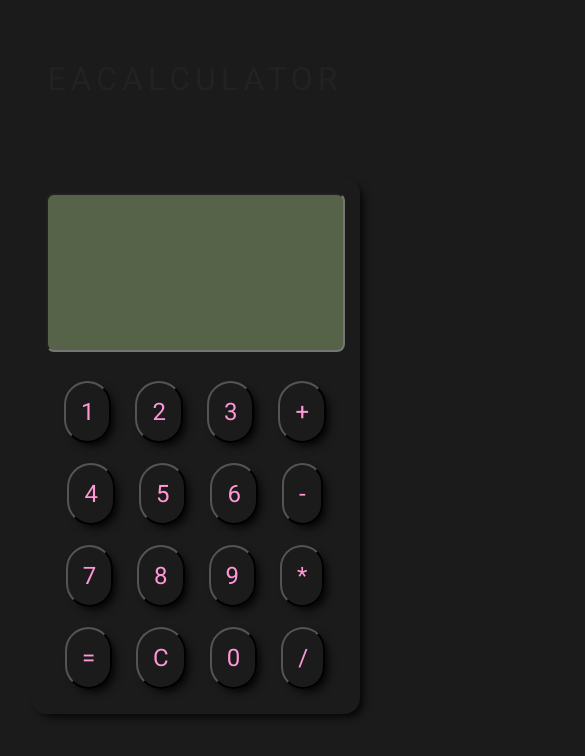
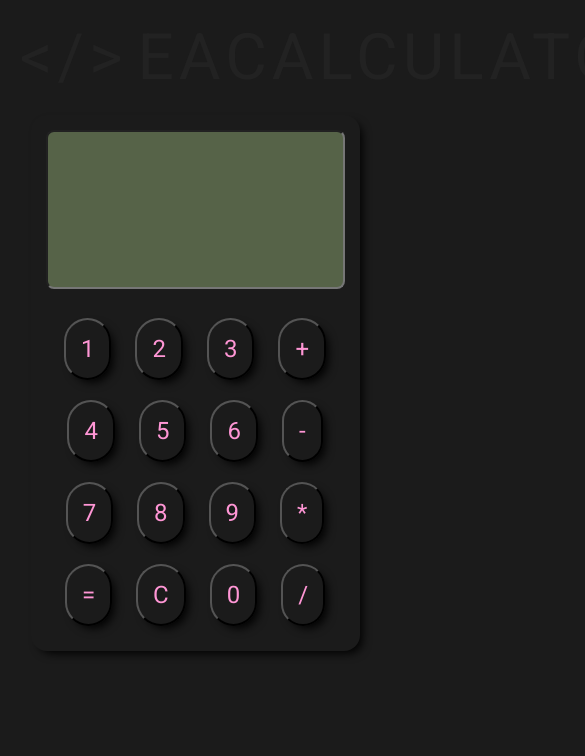
Before and after one commit to EAristiguieta/ClassicCalculator, a plain HTML site: page index.html in a window 390 px wide. Shown: the top 756 px of the page, 585 px wide, since content can reach past the window. Drawn offline with Linux system fonts and the light colour scheme.

Commit message:
2 cambios

```diff
--- a/index.html
+++ b/index.html
@@ -6,7 +6,6 @@
       src="./js/calculator.js"
       charset="UTF-8"
     ></script>
-    <script></script>
   </head>
   <body>
     <div>
--- a/styles/style.scss
+++ b/styles/style.scss
@@ -1,10 +1,8 @@
 @import url("https://fonts.googleapis.com/css2?family=Roboto:ital,wght@0,100;0,400;0,700;1,100;1,400;1,700&display=swap");
 @import url("https://fonts.googleapis.com/css2?family=Poppins:ital,wght@0,100;0,200;0,300;0,400;0,500;0,600;0,700;0,800;0,900;1,100;1,200;1,300;1,400;1,500;1,600;1,700;1,800;1,900&display=swap");
-
 * {
   font-family: "Roboto", sans-serif;
 }
-
 body {
   margin: 0;
   background-color: #1b1b1b;
@@ -12,7 +10,6 @@ body {
   background-size: cover;
   background-position: center;
 }
-
 h2 {
   font-family: "Roboto", sans-serif;
   font-size: 4rem;
@@ -21,44 +18,37 @@ h2 {
   letter-spacing: 5px;
   cursor: pointer;
   text-align: center;
-  margin-top: 50px;
+  padding: 20px;
   margin-bottom: 0;
 }
-
 h2 span {
   transition: 0.5s;
 }
-
 h2:hover span {
   color: #fff;
   text-shadow: 0 0 10px #fff, 0 0 20px #fff, 0 0 30px #fff, 0 0 40px #fff,
     0 0 80px #fff, 0 0 120px #fff;
 }
-
 h2:hover span:nth-child(1):before {
   margin-right: 10px;
   content: "</>";
 }
-
 .container {
   display: flex;
   justify-content: center;
   align-items: center;
-  height: 80vh;
+  /* height: 80vh; */
   margin-top: 0;
 }
-
 .calculadora {
   padding: 15px;
   border-radius: 1rem;
   box-shadow: 5px 5px 10px -3px #000000;
   transition: 0.5s;
 }
-
 .calculadora:hover {
   border: solid 5px #fff;
 }
-
 .screen {
   padding: 70px;
   border-radius: 0.5rem;
@@ -68,11 +58,9 @@ h2:hover span:nth-child(1):before {
   font-weight: bolder;
   text-align: center;
 }
-
 .botones {
   text-align: center;
 }
-
 .botones input {
   cursor: pointer;
   display: flex;
@@ -87,19 +75,16 @@ h2:hover span:nth-child(1):before {
   background-color: transparent;
   color: #ff96d5;
 }
-
 .botones input:hover {
   outline: solid 5px #ebecf0;
 }
-
-@media (width <= 992px) {
-  .container {
+@media (max-width: 992px) {
+  body {
     width: 100%;
   }
 }
-
 /* Móvil */
-@media (width <= 600px) {
+/* @media (width <= 600px) {
   .container {
     width: 100%;
   }
@@ -108,3 +93,4 @@ h2:hover span:nth-child(1):before {
     padding: 10px;
   }
 }
+ */
```
Also changed, not shown: styles/style.css, 1 other file.
